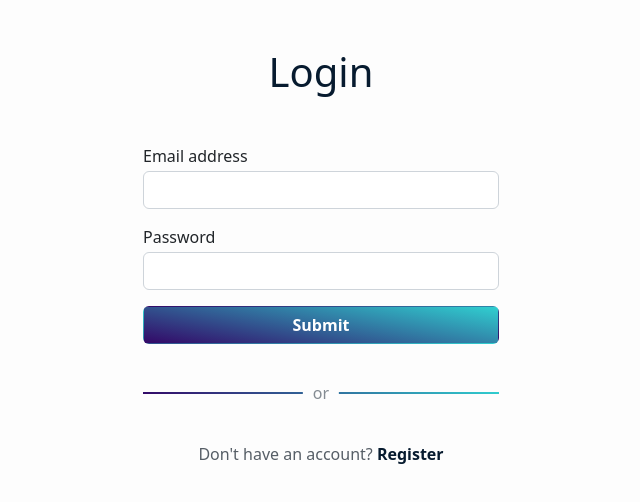
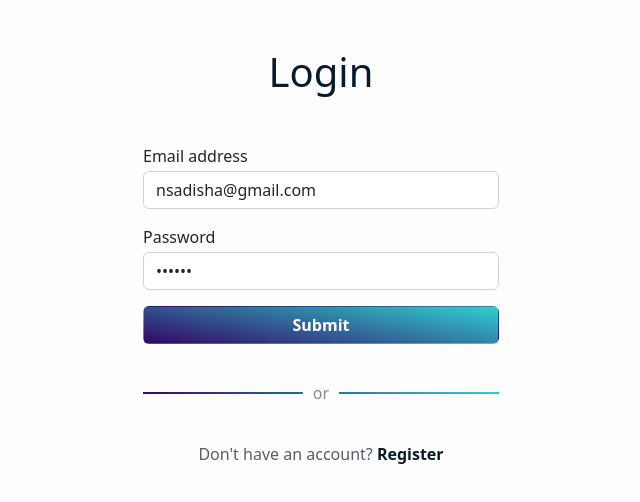
Before and after one commit to nsadisha/isa-lms-frontend, a React (Create React App) app: page /login in a window 1280 px wide. Shown: the top 502 px of the page, without its empty margins (319-959 px from the left). Built offline with nearby package versions, Linux system fonts and the light colour scheme.

Commit message:
handle login

```diff
--- a/src/views/Login.jsx
+++ b/src/views/Login.jsx
@@ -1,12 +1,19 @@
+import { Link } from 'react-router-dom';
 import { useEffect } from 'react';
-import { Link } from 'react-router-dom';
-import '../assets/css/login.scss'
+import AuthService from '../service/AuthService';
+import '../assets/css/login.scss';
 
 function hadndleLogin(e) {
     e.preventDefault()
+
     let email = e.target.email.value;
 	let password = e.target.password.value;
-	console.log(email, password);
+
+    AuthService.login(email, password).then(data => {
+        console.log(data);
+    }).catch(err => {
+        console.log(err);
+    })
 }
 
 function Login(props) {
@@ -21,11 +28,11 @@ function Login(props) {
                         <form onSubmit={hadndleLogin}>
                             <div className="mb-3">
                                 <label htmlFor="exampleInputEmail1" className="form-label">Email address</label>
-                                <input type="email" className="form-control" id="exampleInputEmail1" name='email' required />
+                                <input type="email" className="form-control" id="exampleInputEmail1" name='email' required value='nsadisha@gmail.com' />
                             </div>
                             <div className="mb-3">
                                 <label htmlFor="exampleInputPassword1" className="form-label">Password</label>
-                                <input type="password" className="form-control" id="exampleInputPassword1" name='password' />
+                                <input type="password" className="form-control" id="exampleInputPassword1" name='password' value='123123' />
                             </div>
                             <button type="submit" className="btn gradiant-btn w-100">Submit</button>
                         </form>
```
